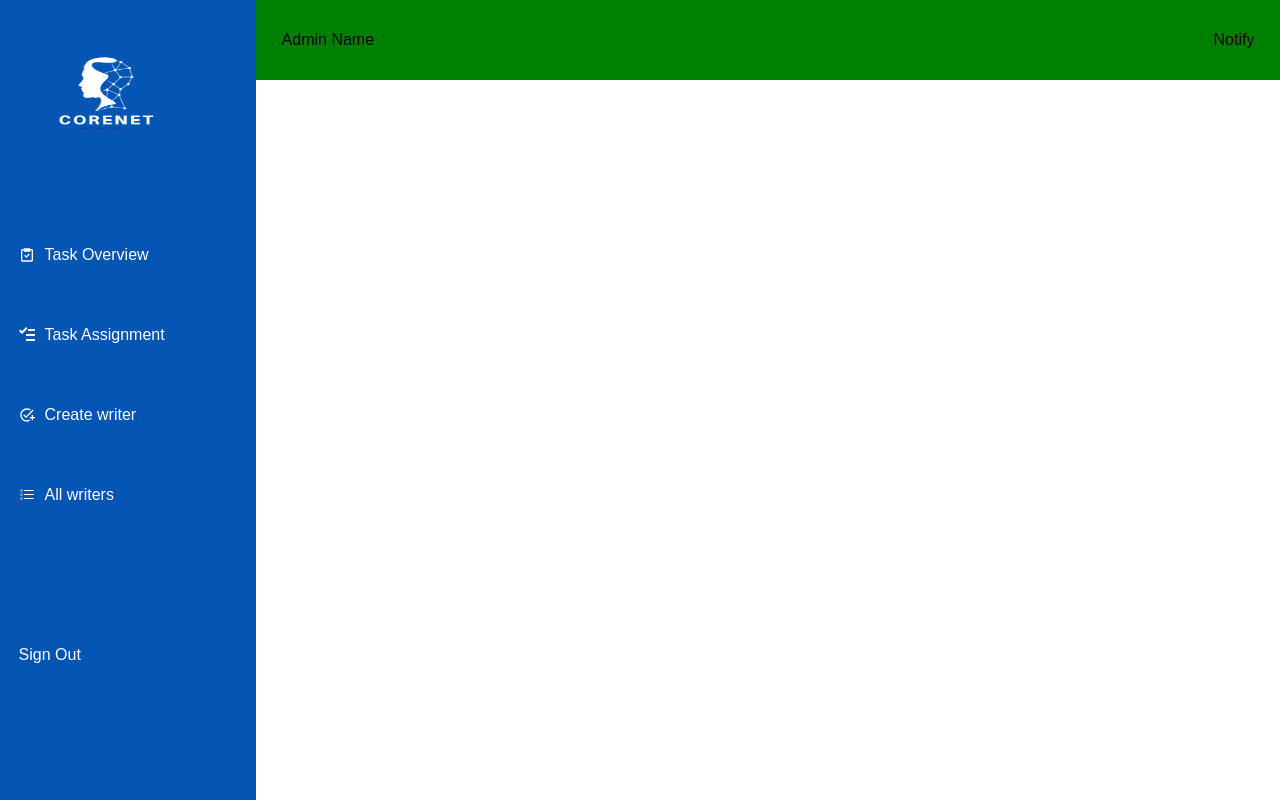
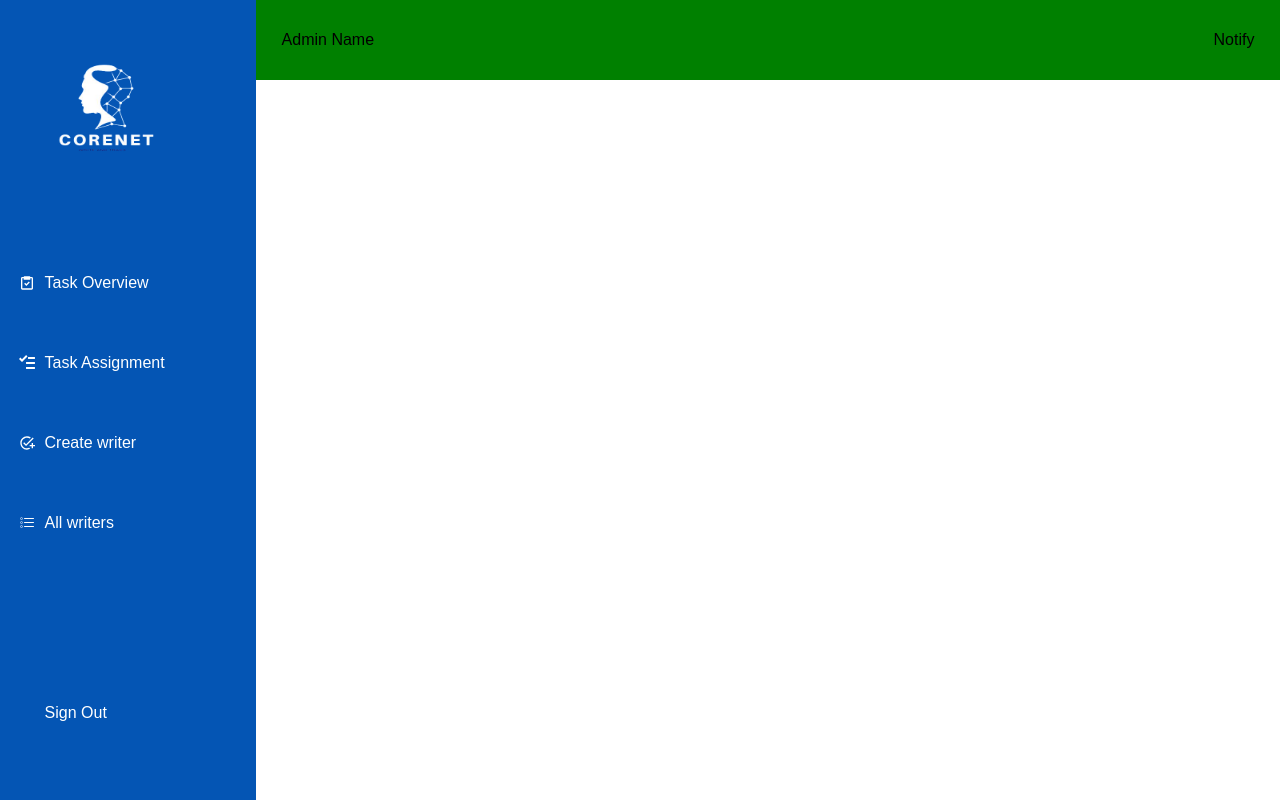
Before and after one commit to Crownolar/CoreNet-Application, a React (Vite) app: page /#/adminpage in a window 1280 px wide. Built offline with nearby package versions, Linux system fonts and the light colour scheme; some icons are missing.

Commit message:
fifth push

```diff
--- a/src/Authentication/LoginPage/Login.css
+++ b/src/Authentication/LoginPage/Login.css
@@ -87,7 +87,7 @@
     align-items: center;
     flex-direction: column;
     justify-content: center;
-    background-color: red;
+    /* background-color: red; */
 }
 
 .EText input{
--- a/src/Component2/AdminDashboard/AdminDashLeft/AdminSidebar.css
+++ b/src/Component2/AdminDashboard/AdminDashLeft/AdminSidebar.css
@@ -10,15 +10,19 @@
   height: 95%;
   display: flex;
   flex-direction: column;
-  gap: 30px;
+  gap: 70px;
 }
 .Adminsidebarlogo{
   width: 100%;
   height: 20%;
+  /* padding-bottom: 50%; */
+  /* background-color: blue; */
 }
 .AdminLogo_SideBar{
   width: 200px;
-  height: 150px;
+  height: 180px;
+  /* margin-bottom: 40%; */
+  /* background-color: red; */
 }
 .AdminsidebarNav{
   width: 100%;
@@ -51,13 +55,21 @@ color: white;
 }
 .AdminSignOutDiv{
   width: 100%;
-  height: 20%;
+  height: 10%;
   cursor: pointer;
   display: flex;
   align-items: center;
   color: white;
-  margin-top: 20%;
-  margin-left: 5%;
+  margin-top: 50%;
+  padding-left: 5%;
+  /* margin-left: 5%; */
+  gap: 10px;
+}
+.AdminSignOutDiv:hover{
+  background-color: white;
+  border-radius: 8px;
+  cursor: pointer;
+  color: #0455B4;
 }
 
 /* @media screen and (max-width: 426px) {
--- a/src/Component2/AdminDashboard/AdminDashLeft/AdminSidebar.jsx
+++ b/src/Component2/AdminDashboard/AdminDashLeft/AdminSidebar.jsx
@@ -4,6 +4,7 @@ import { BiTask } from "react-icons/bi";
 import { GoTasklist } from "react-icons/go";
 import { MdAddTask } from "react-icons/md";
 import { BsListTask } from "react-icons/bs";
+import { PiSignOut } from "react-icons/pi";
 // import coreNet from "./CORENETrem.png";
 import { useNavigate } from "react-router-dom";
 import "./AdminSidebar.css";
@@ -44,6 +45,7 @@ const AdminSidebar = () => {
             </div>
           </div>
           <div onClick={() => Nav("../signout")} className="AdminSignOutDiv">
+            <PiSignOut />
             <p>Sign Out</p>
           </div>
         </div>
--- a/src/Component2/AdminDashboard/AdminDashRight/AdminDashCreateWriter/AdminDashCreateWriterNextContent/AdminDashCreateWriterNextContent.jsx
+++ b/src/Component2/AdminDashboard/AdminDashRight/AdminDashCreateWriter/AdminDashCreateWriterNextContent/AdminDashCreateWriterNextContent.jsx
@@ -1,5 +1,6 @@
 import React, { useState } from 'react'
 import './AdminDashCreateWriterNextContent.css'
+import axios from 'axios';
 
 const AdminDashCreateWriterNextContent = () => {
     const [FullName, setFullName] = useState('');
@@ -7,14 +8,42 @@ const AdminDashCreateWriterNextContent = () => {
     const [Email, setEmail] = useState('');
     const [Password, setPassword] = useState('');
 
+
+
     const handleSubmit = (e) => {
       e.preventDefault();
 
-      // Here, you can handle the form submission and any further logic
       console.log('Form submitted');
       console.log({ FullName, UserName, Email, Password });
 
-      // Add your logic to submit the data to the server if needed
+    };
+
+    const SignUp = (e) => {
+      e.preventDefault();
+      const url = "https://corenet-api.onrender.com/api/createwriter";
+    console.log(url);
+
+    const formData = {
+      FirstName: FullName,
+      UserName: UserName,
+      Email: Email,
+      Password: Password,
+    };
+
+      axios
+        .post(url, formData)
+        .then((res) => {
+          console.log(res);
+          Nav("/login");
+          login_alert()
+
+        })
+        .catch((error) => {
+          console.error('Error:', error);
+          if (error.response) {
+            console.error('Response Data:', error.response.data);
+          }
+        });
     };
 
     return (
@@ -45,7 +74,7 @@ const AdminDashCreateWriterNextContent = () => {
             value={Password}
             onChange={(e) => setPassword(e.target.value)}
           />
-          <button type="submit">Sign Up</button>
+          <button type="submit" onClick={SignUp}>Sign Up</button>
         </form>
       </div>
     );
--- a/src/Component2/AdminDashboard/AdminDashRight/AdminTaskAssign/AdminTaskAssign.css
+++ b/src/Component2/AdminDashboard/AdminDashRight/AdminTaskAssign/AdminTaskAssign.css
@@ -156,8 +156,8 @@
 }
 .AdminTaskAssignCreateTaskButton{
     width: 100%;
-    height: 20%;
-    /* background-color: #007bff; */
+    height: 50%;
+    background-color: #007bff;
     display: flex;
     align-items: center;
     padding-left: 10px;
```
